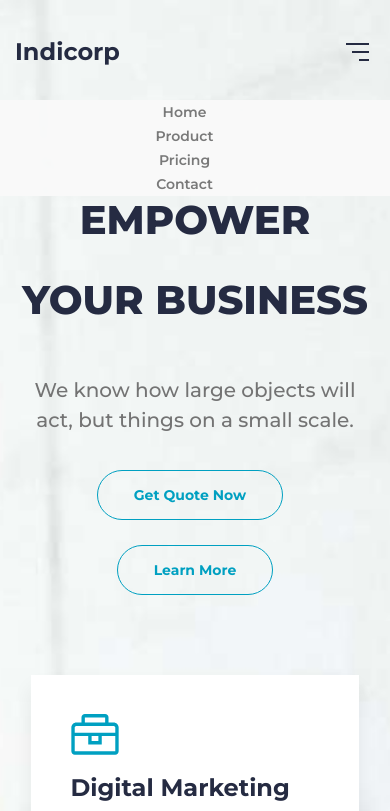
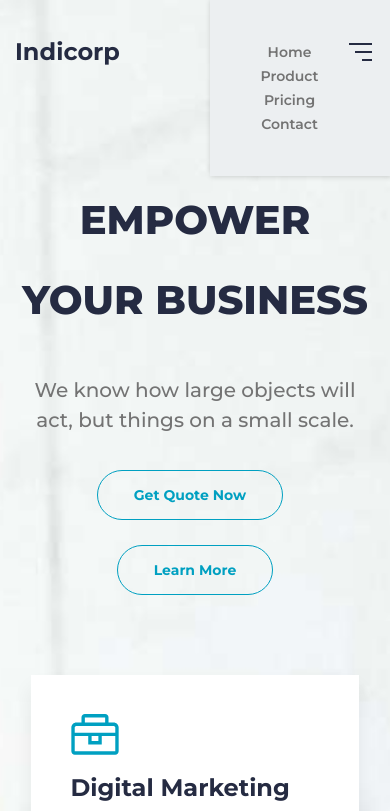
Before and after one commit to Kate-bambuc/Portfolio-LandingPage, a plain HTML site: page index.html in a window 390 px wide. Both pictures are taken after a click on the button "Menu". Shown: the top 811 px of the page. Drawn offline with nearby package versions, Linux system fonts and the light colour scheme.

Commit message:
Commit02062021

```diff
--- a/index.html
+++ b/index.html
@@ -108,15 +108,20 @@
 
                 <div class="header__inner">
                     <div class="header__logo"><h3>Indicorp</h3></div>
-                    <div class="nav" id="nav">
-                        <a href="#" data-scroll="#home">Home</a>
-                        <a href="#" data-scroll="#product">Product</a>
-                        <a href="#" data-scroll="#pricing">Pricing</a>
-                        <a href="#" data-scroll="#contacts">Contact</a>
-                    </div>
+                    <ul class="nav" id="nav">
+                        <li class="nav__item"><a href="#" data-scroll="#home">Home</a></li>
+                        <li class="nav__item"><a href="#" data-scroll="#product">Product</a></li>
+                        <li class="nav__item"><a href="#" data-scroll="#pricing">Pricing</a></li>
+                        <li class="nav__item"><a href="#" data-scroll="#contacts">Contact</a></li>
+                    </ul>
+                    <div class="nav__toggle">
                     <button class="burger" id="navToggle">
                         <span class="burger-item">Menu</span>
                     </button>
+                    </div>
+
+
+
                 </div>
 
         </div>
--- a/script.js
+++ b/script.js
@@ -40,8 +40,7 @@ window.addEventListener('DOMContentLoaded', () => {
 
 			let id = item.getAttribute('data-scroll');
 
-			//const topOffset = document.getElementById(navElement);
-			//let navOffset = navElements.getBoundingClientRect().top;
+
 			document.querySelector(id).scrollIntoView({
 				behavior: 'smooth',
 				block: 'start'
--- a/style.css
+++ b/style.css
@@ -108,7 +108,9 @@ p {
     display: flex;
 }
 
-
+.nav__item {
+    list-style-type: none;
+}
 
 .nav a {
     text-decoration: none;
@@ -127,24 +129,32 @@ p {
 
 }
 
+.nav__toggle {
+    cursor: pointer;
+    margin-left: auto;
+    width: 100%;
+    height: 100%;
+}
+
 .burger {
+    cursor: pointer;
     display: none;
     background: none;
     border: 0;
     margin-left: auto;
-    cursor: pointer;
 
+    padding: 9px 3px;
 }
 
 .burger-item {
-    font-size: 0;
+
     display: block;
     width: 17px;
     height: 2px;
     background-color: #252B42;
     color: transparent;
     position: relative;
-
+    font-size: 0;
 
 }
 
@@ -153,21 +163,22 @@ p {
     content: '';
     height: 100%;
     background-color: #252B42;
+    position: absolute;
+    right: 0;
+}
+
+.burger-item::after {
+
+    width: 10px;
+    bottom: -8px;
 
 }
 
-.burger-item::after {
-    position: absolute;
-    width: 10px;
-    bottom: -8px;
-    right: 0;
-}
+.burger-item::before {
 
-.burger-item::before {
-    position: absolute;
     width: 23px;
     top: -8px;
-    right: 0;
+
 }
 
 /* Home */
@@ -995,23 +1006,42 @@ p {
 
      .burger {
         display: block;
+
+
     }
 
     .nav {
         display: none;
-        flex-direction: column;
-        width: 100%;
         position: absolute;
+        top: 0;
+        right: 0;
+
+        width: 180px;
+        height: auto;
+        margin: 0;
+        padding: 40px 0;
+
+       text-align: center;
+        background-color: #ECEFF1;
+        box-shadow: 1px 0px 6px rgba(0, 0, 0, .2);
+        /* right: 0;
+
         top: 100%;
-        right: 0;
-        text-align: center;
-        background-color: #FAFAFA;
-        opacity: .95;
+        background: rgba(250, 250, 250, .9);
+
+         */
     }
 
     .nav.show {
-        display: flex;
+        display: block;
+
+
     }
+    .nav.show .header__inner{
+        background: rgba(250, 250, 250, .9);
+    }
+
+
 
      /* Logos */
 
```
